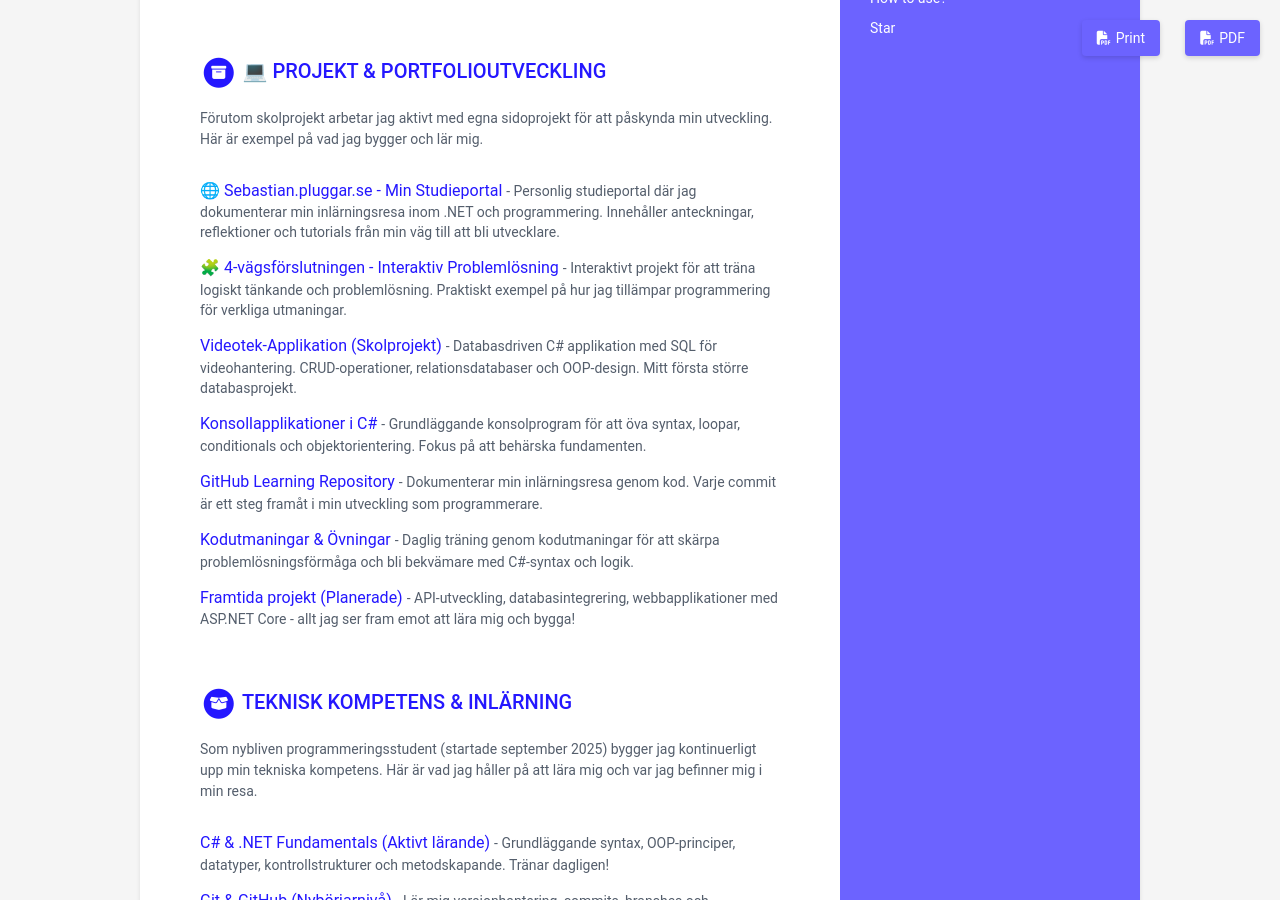
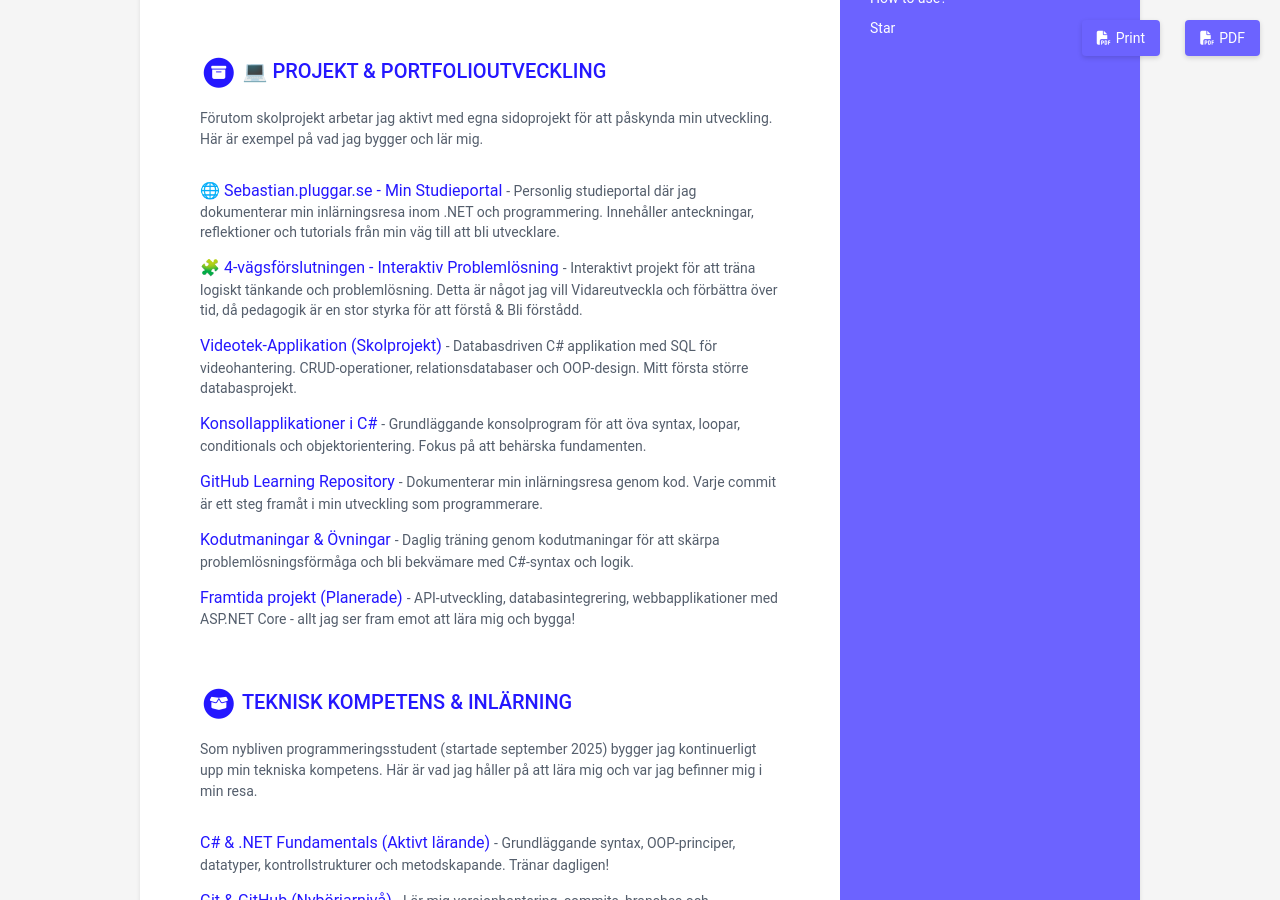
Before and after one commit to galenginger/OnlineCV, a Jekyll site: the page built from index.html, in a window 1280 px wide and 900 px high, scrolled down 1332 px. Built offline with Jekyll 4.4.1, drawn with Linux system fonts in a browser that asks for light colours.

Commit message:
uppdatera 4-vägslösningen

```diff
--- a/_data/data.yml
+++ b/_data/data.yml
@@ -226,7 +226,7 @@ projects:
 
   - title: "🧩 4-vägsförslutningen - Interaktiv Problemlösning"
     link: "https://galenginger.github.io/Sebastian.pluggar.se/4-vagsl%C3%B6sningen/"
-    tagline: "Interaktivt projekt för att träna logiskt tänkande och problemlösning. Praktiskt exempel på hur jag tillämpar programmering för verkliga utmaningar."
+    tagline: "Interaktivt projekt för att träna logiskt tänkande och problemlösning. Detta är något jag vill Vidareutveckla och förbättra över tid, då pedagogik är en stor styrka för att förstå & Bli förstådd."
 
   - title: Videotek-Applikation (Skolprojekt)
     link: "#"
```
